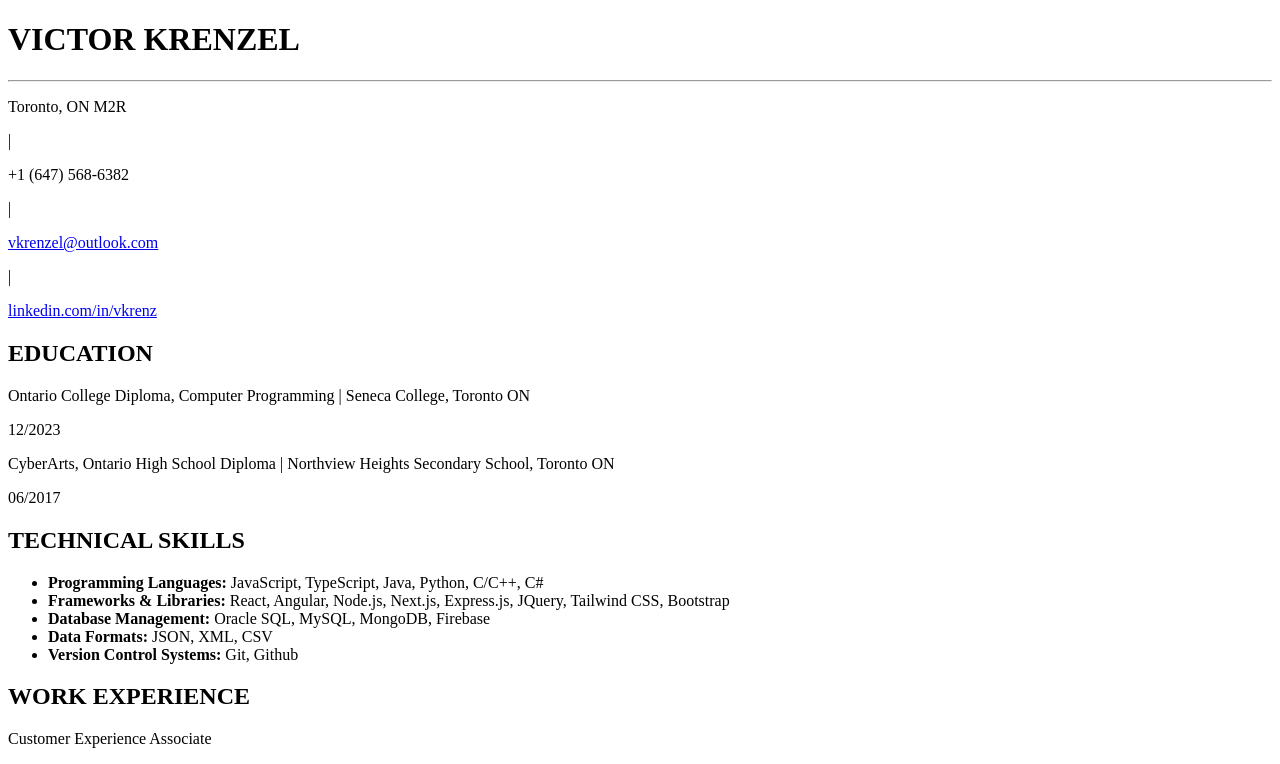
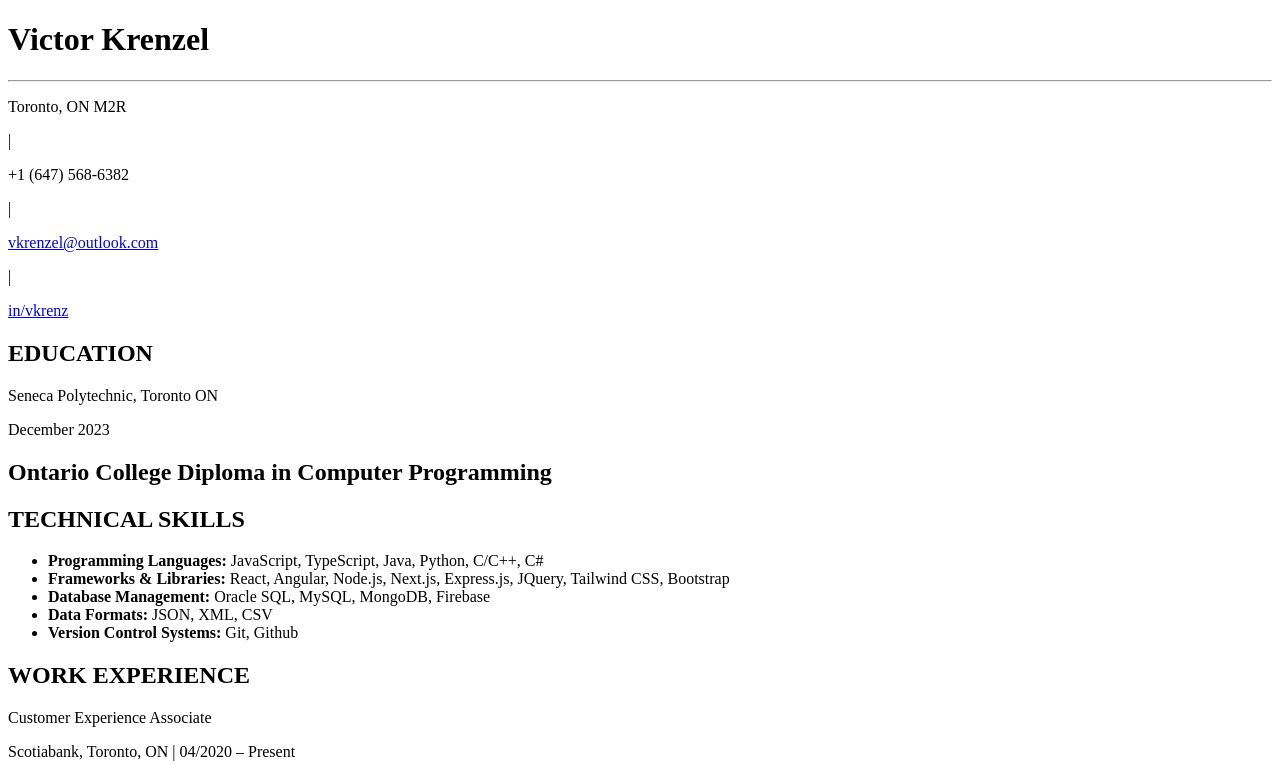
Before and after one commit to vkrenz/portfolio, a Next.js app: page /Resume in a window 1280 px wide. Shown: the top 764 px of the page. Built offline with nearby package versions, Linux system fonts and the light colour scheme.

Commit message:
Update Resume (Education pt 1)

```diff
--- a/src/components/Navbar.jsx
+++ b/src/components/Navbar.jsx
@@ -17,7 +17,7 @@
 
     // To-be changed (eventually)
     const showBlog = false
-    const showResume = false
+    const showResume = true // WIP (11/30/2024)
     const showContact = false
 
     // Active Hue State
--- a/src/data.jsx
+++ b/src/data.jsx
@@ -225,7 +225,8 @@
         postalCode: "M2R",
         phone: "+1 (647) 568-6382",
         email: "vkrenzel@outlook.com",
-        linkedin: "linkedin.com/in/vkrenz",
+        linkedinHandle: "in/vkrenz",
+        linkedinLink: "https://www.linkedin.com/in/vkrenz/",
         objective: "",
         education: {
             schoolName: "Seneca Polytechnic",
--- a/src/pages/Resume.jsx
+++ b/src/pages/Resume.jsx
@@ -1,42 +1,50 @@
+// Import all data
 import data from '../data'
 
 import { useDarkMode } from '../DarkModeContext';
 
 const Resume = () => {
+
+    // Deconstruct data
+    const {
+        resume,
+    } = data
+
     return (
         <div className="mx-auto">
             <div className="text-center mb-10 bg-white rounded-3xl p-10">
-                <h1 className="text-4xl font-semibold">VICTOR KRENZEL</h1>
+
+                {/* First + Last Name */}
+                <h1 className="text-4xl font-semibold">{resume.name.firstName} {resume.name.lastName}</h1>
+
                 {/* Divider */}
                 <hr className="border-t-2 border-gray-300 my-10" />
+
+                {/* All contact info */}
                 <div className="flex justify-center items-center">
-                    <p className="text-lg">Toronto, ON M2R</p>
+                    <p className="text-lg">{resume.location} {resume.postalCode}</p>
                     <p className="mx-2">|</p>
-                    <p>+1 (647) 568-6382</p>
+                    <p>{resume.phone}</p>
                     <p className="mx-2">|</p>
-                    <a href="mail:vkrenzel@outlook.com" className="text-blue-500 underline ms-2">
-                        vkrenzel@outlook.com
+                    <a href={`mail:${resume.email}`} className="text-blue-500 underline ms-2">
+                        {resume.email}
                     </a>
                     <p className="mx-2">|</p>
-                    <a href="https://linkedin.com/in/vkrenz" className="text-blue-500 underline ms-2">
-                        linkedin.com/in/vkrenz
+                    <a href={resume.linkedinLink} className="text-blue-500 underline ms-2">
+                        {resume.linkedinHandle}
                     </a>
                 </div>
+
             </div>
 
             {/* Education Section */}
             <section className="mb-10 p-10 rounded-3xl bg-white">
                 <h2 className="text-2xl font-semibold mb-4 text-center">EDUCATION</h2>
-                    <div className="mb-6 flex items-center justify-between">
-                        <p className="font-semibold">Ontario College Diploma, Computer Programming | <span className="font-regular opacity-50">Seneca College, Toronto ON</span></p>
-                        <p><span className="italic">12/2023</span></p>
+                    <div className="flex items-center justify-between">
+                        <p className="font-semibold italic">{resume.education.schoolName}, <span className="font-regular opacity-50 italic">Toronto ON</span></p>
+                        <p><span className="italic">{resume.education.gradMonth} {resume.education.gradYear}</span></p>
                     </div>
-                <div>
-                    <div className=" flex items-center justify-between">
-                        <p className="font-semibold">CyberArts, Ontario High School Diploma | <span className="font-regular opacity-50">Northview Heights Secondary School, Toronto ON</span></p>
-                        <p><span className="italic">06/2017</span></p>
-                    </div>
-                </div>
+                <h2 className="italic">{resume.education.credential} in {resume.education.program}</h2>
             </section>
 
             {/* Technical Skills Section */}
```
